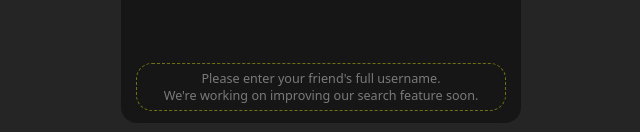
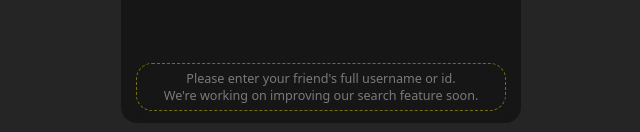
Before and after one commit to akbarjorayev/games, a React (Create React App) app: page /search in a window 1280 px wide. Shown: the part 665-797 px from the top of the page, without its empty margins (319-959 px from the left). Built offline with nearby package versions, Linux system fonts and the light colour scheme.

Commit message:
text fixed

```diff
--- a/src/pages/SearchPage/components/SearchWillbeFixed.jsx
+++ b/src/pages/SearchPage/components/SearchWillbeFixed.jsx
@@ -5,7 +5,7 @@ export default function SearchWillbeFixed() {
     <>
       <div className="con search_fix_con w_100 fz_small pd_tb_small">
         <div className="txt_opa">
-          <div>Please enter your friend's full username.</div>
+          <div>Please enter your friend's full username or id.</div>
           <div>We're working on improving our search feature soon.</div>
         </div>
       </div>
```
